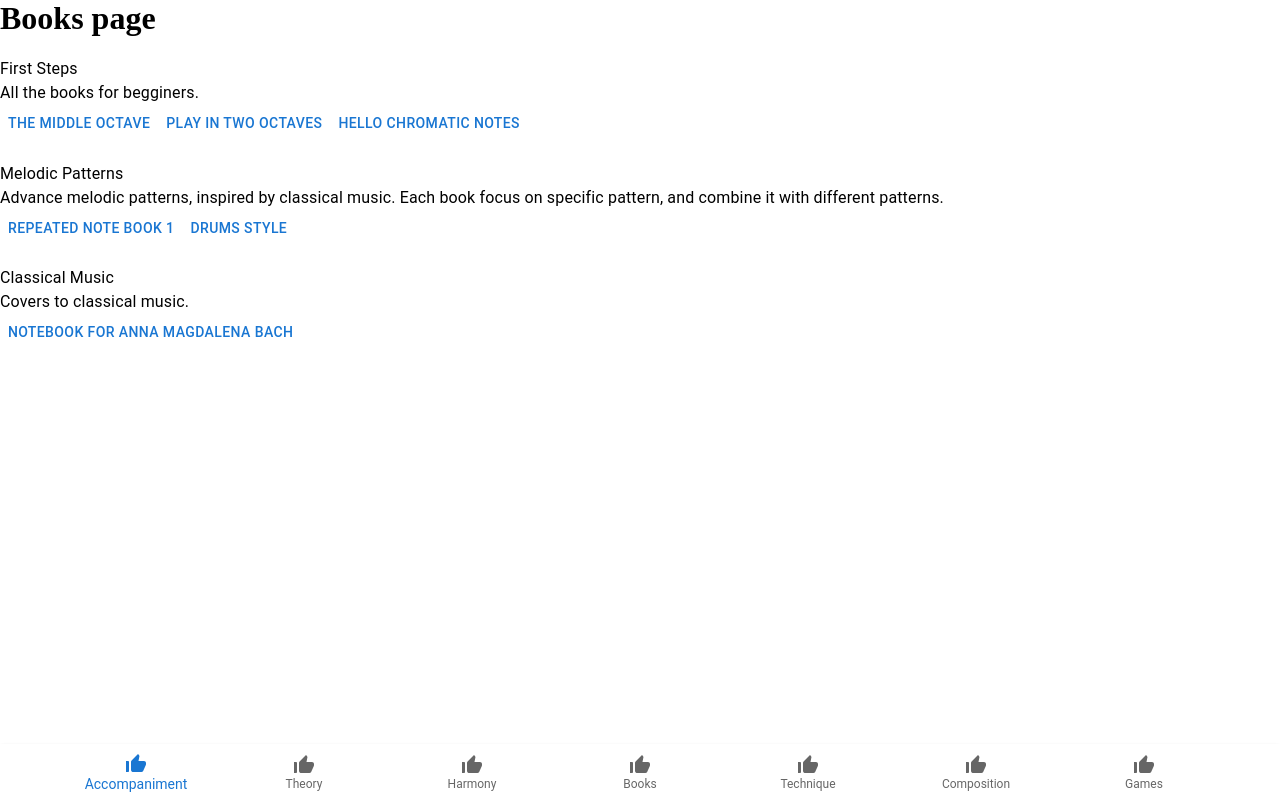
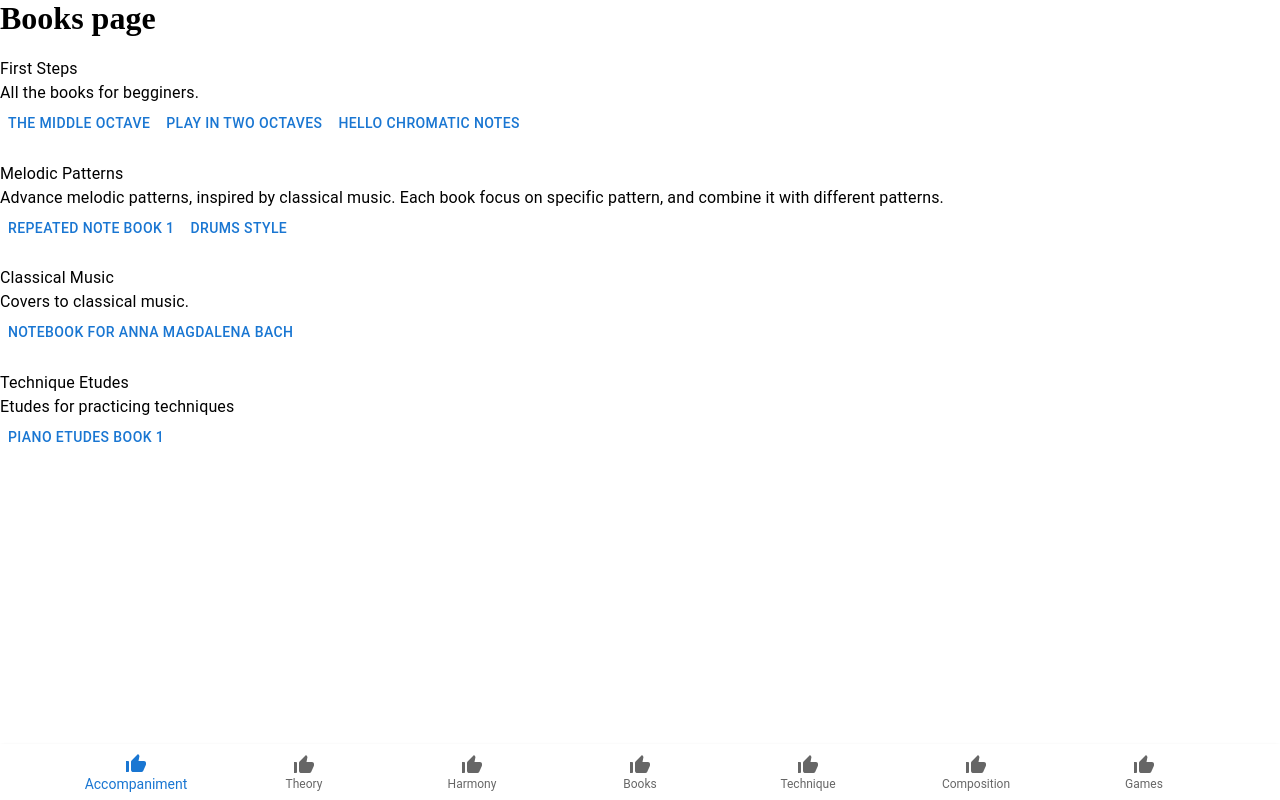
Before and after one commit to IradDoron/napio, a React (Create React App) app in the folder client/: page / in a window 1280 px wide. Built offline with nearby package versions, Linux system fonts and the light colour scheme.

Commit message:
add technique etudes

```diff
--- a/client/src/data/abcTunes.js
+++ b/client/src/data/abcTunes.js
@@ -936,6 +936,50 @@ CD =EF GA |"C7" B2 =e2 e/f/g |"F/A" c2 "Bb" BA "C" GA |"F" F6 |
       },
     },
   },
+  technique_etudes: {
+    name: 'Technique Etudes',
+    urlName: 'technique_etudes',
+    description: 'Etudes for practicing techniques',
+    books: {
+      piano_etudes_book_1: {
+        name: 'Piano Etudes Book 1',
+        tunes: [
+          {
+            header: {
+              L: '1/16',
+              M: '4/4',
+              K: 'C',
+            },
+            body: `"C" CDEF GABc "F" FAcB AGFE |"G" DEFG ABcd "Em" GBdc BAGF |
+            "Am" EFGA Bcde "Dm" Adfe dcBA |"G" GABc defg "Bmb5" Bdgf edcB |
+            "C" cdef gabc' "F" fac'b agfe |"G" defg abc'd' "Em" gbd'c' bagf |
+            "Am" efga bc'd'e' "Dm" ad'f'e' d'c'ba |"G" gabc' d'e'f'g' "Bmb5" bd'g'f' e'd'c'b |
+            "C" c'c''b'a' g'f'e'd' c'e'd'c' bagf | egfe dcBA GcBA GFED | C16 |] `,
+            meta: {
+              C: 'Irad Doron',
+            },
+          },
+          {
+            header: {
+              L: '1/16',
+              M: '4/4',
+              K: 'C',
+            },
+            body: `"C" EGcB cGEG "F" FAcB cAFA |"C" EGcB cGEG "G" DFGA BAGF |
+            "C" EGcB cGEG "F" FAcB cAFA |"C" EGcB cGEG "G" DFGA BAGF |
+            "C" EGAB cBAG "F" FGAB cBAG |"C" EGAB cBAG "G" DFGA BAGF |
+            "C" EGAB cBAG "F" FGAB cBAG |"C" EGAB cBAG "G" DFGA BGAB |
+            "C" cBAG EGAB "F" cBAG FGAB |"C" cBAG EFGA "G" BAGF DGAB |
+            "C" cBAG EGAB "F" cBAG FGAB |"C" cBAG EFGA "G" BAGF DAGF |
+            "C" EGcB cGEG "F" FAcB cAFA |"C" EGcB cGEG "G" DFGA BGAB |"C" c16 |]`,
+            meta: {
+              C: 'Irad Doron',
+            },
+          },
+        ],
+      },
+    },
+  },
 };
 
 export default abcTunes;
```
